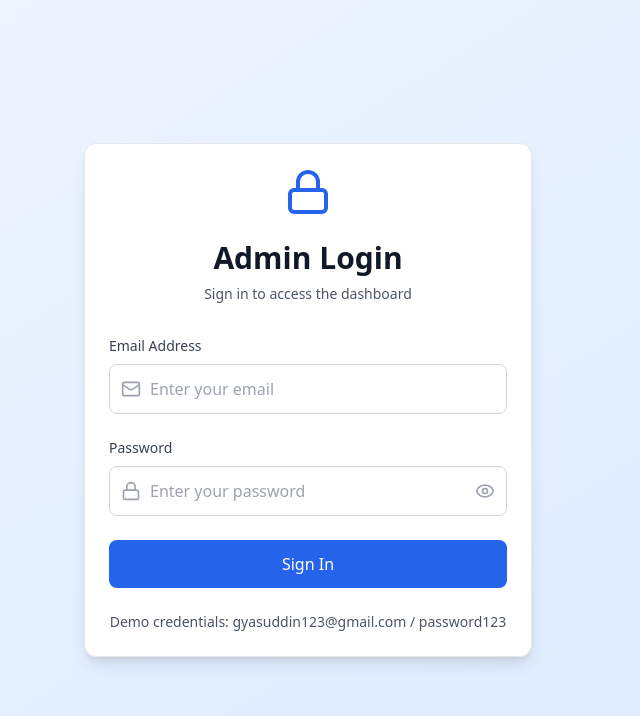
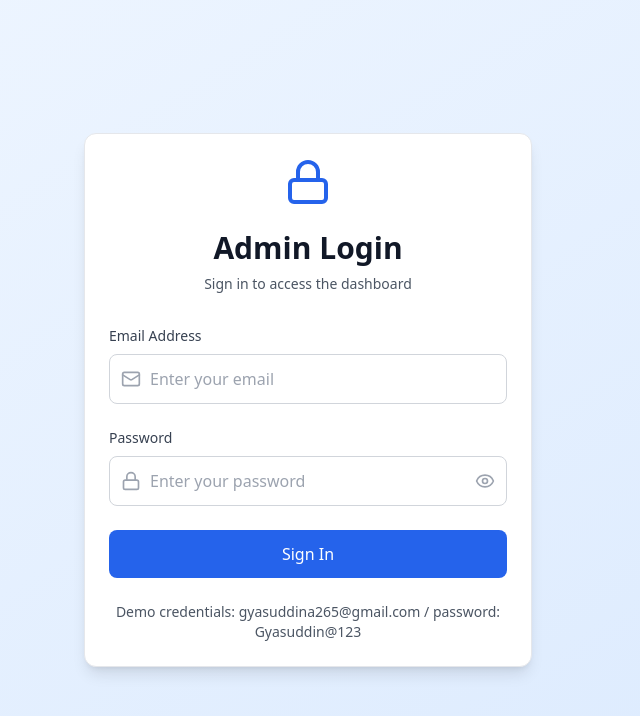
Before and after one commit to Gyasuddin0786/fullstack-portfolio-web, a React (Vite) app in the folder client/: page /login in a window 1280 px wide. Shown: the top 716 px of the page, without its empty margins (332-972 px from the left). Built offline with nearby package versions, Linux system fonts and the light colour scheme.

Commit message:
seed admin and credendial added

```diff
--- a/client/src/pages/Login.jsx
+++ b/client/src/pages/Login.jsx
@@ -120,7 +120,7 @@ const Login = () => {
 
           <div className="mt-6 text-center">
             <p className="text-sm text-gray-600 dark:text-gray-400">
-              Demo credentials: gyasuddin123@gmail.com / password123
+              Demo credentials: gyasuddina265@gmail.com / password: Gyasuddin@123
             </p>
           </div>
         </div>
```
Also changed, not shown: 1 other file (tests, documents, lock files or other folders).
